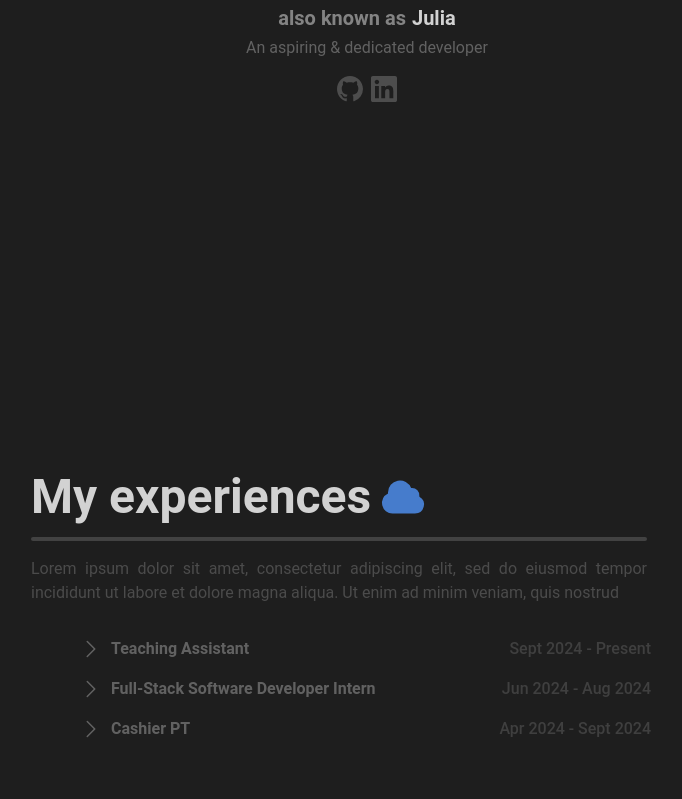
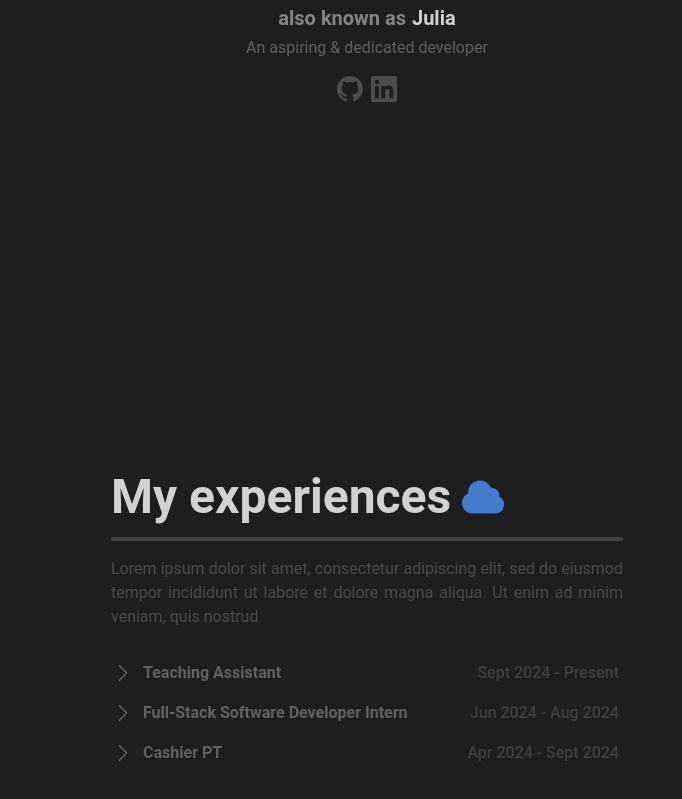
Before and after one commit to phuongwj/portfolio-101, a Next.js app: page / in a window 1280 px wide. Shown: the part 375-1174 px from the top of the page, without its empty margins (273-955 px from the left). Built offline with nearby package versions, Linux system fonts and the light colour scheme.

Commit message:
Adjusted a bit styling for Experiences.jsx

```diff
--- a/src/app/components/Experiences.jsx
+++ b/src/app/components/Experiences.jsx
@@ -8,7 +8,7 @@ export default function Experiences() {
     const expsSorted = exps.sort((a, b) => b.id - a.id);
 
     return (
-        <section className="h-screen w-42 py-12 mx-auto flex flex-col gap-4 items-center">
+        <section className="h-screen w-40 py-12 mx-auto flex flex-col gap-4 items-center">
             <header className="flex flex-row gap-2 self-start">
                 <h1 className="font-bold text-5xl transition duration-500 text-white/80"> My experiences </h1>
                 <section className="">
@@ -18,14 +18,14 @@ export default function Experiences() {
                     </svg>
                 </section>
             </header>
-            <section className="w-full pr-14 items-center gap-5.5">
+            <section className="w-full items-center gap-5.5">
                 <hr className="border-2 border-gray-800 rounded-full grow"/>
             </section>
-            <p className="text-justify pr-14 text-white/20 mb-4">
+            <p className="text-justify text-white/20 mb-4">
                 Lorem ipsum dolor sit amet, consectetur adipiscing elit, sed do eiusmod tempor incididunt ut labore et dolore magna aliqua.
                 Ut enim ad minim veniam, quis nostrud
             </p>
-            <main className="h-28 w-100 group/bgg flex flex-col">
+            <main className="h-28 group/bgg flex flex-col">
                 <section className="h-52 flex justify-center">
                     <ul className="flex flex-col w-fit gap-4 pr-1 overflow-y-scroll">
                         {expsSorted.map((exp) => (
```
